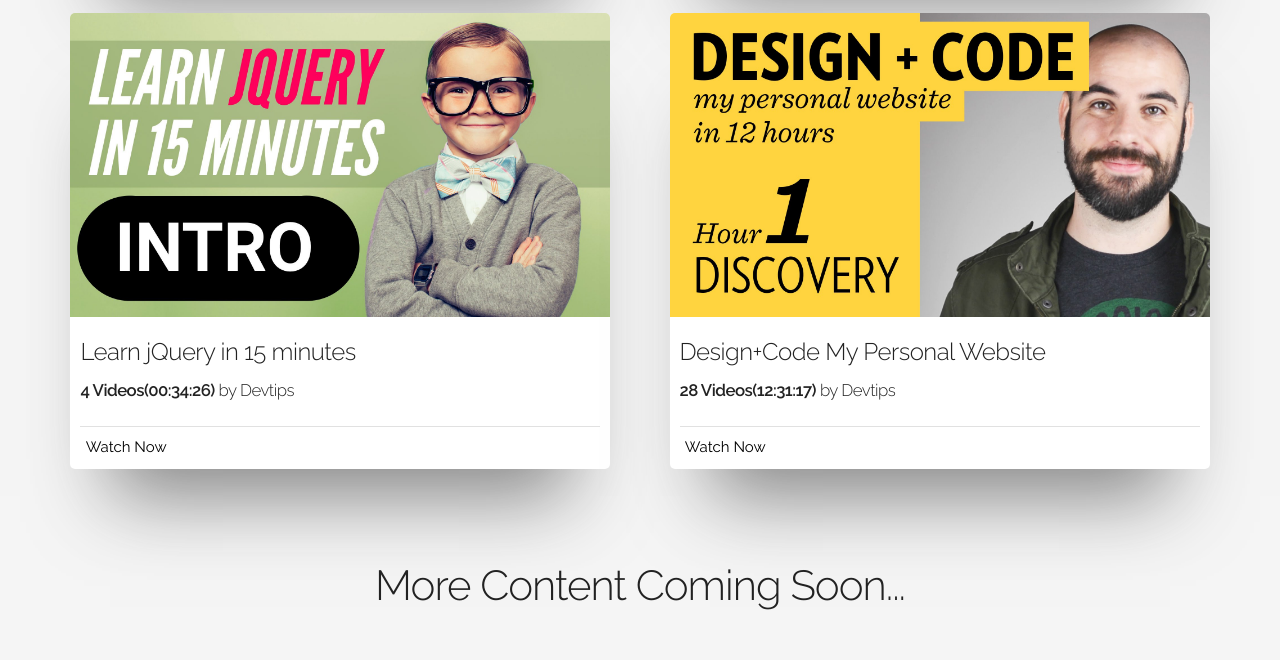
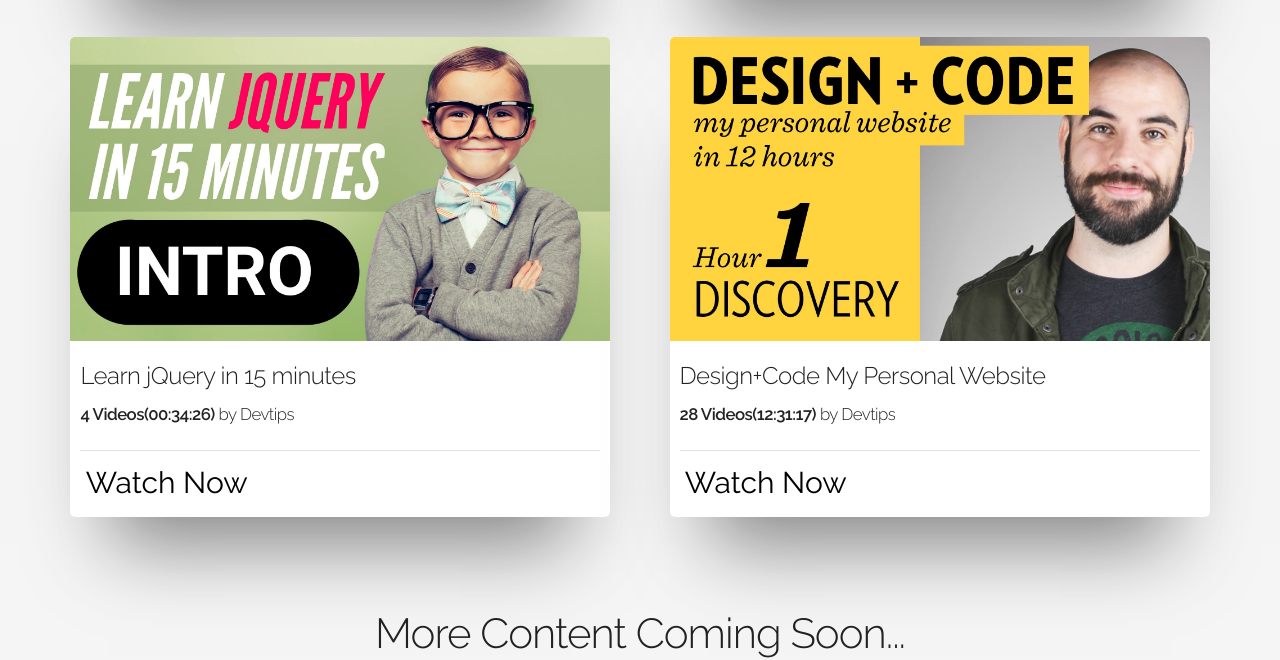
Before and after one commit to Utkarshbhimte/Card-Design-1, a plain HTML site: page index.html in a window 1280 px wide. Shown: the part 694-1354 px from the top of the page. Before the commit the page ends 1306 px from the top, so only its background shows below. Drawn offline with Linux system fonts and the light colour scheme.

Commit message:
OPtimization

```diff
--- a/css/style.css
+++ b/css/style.css
@@ -25,11 +25,11 @@ html, body{
 	-webkit-box-shadow: 0px 67px 74px -40px rgba(66,66,66,0.63);
 	-moz-box-shadow: 0px 67px 74px -40px rgba(66,66,66,0.63);
 	box-shadow: 0px 67px 74px -40px rgba(66,66,66,0.63);
-	transition: all .3s ease-in-out;
+	transition: all .2s ease-in-out;
 }
 
 .card-layout:hover{
-	transform: scale(1.1);
+	transform: scale(1.05);
 	-webkit-box-shadow: 0px 46px 103px -49px rgba(0,0,0,0.75);
 	-moz-box-shadow: 0px 46px 103px -49px rgba(0,0,0,0.75);
 	box-shadow: 0px 46px 103px -49px rgba(0,0,0,0.75);
@@ -53,7 +53,7 @@ html, body{
 
 .card-layout .content a{
 	text-decoration: none;
-	font-size: 100%;
+	font-size: 200%;
 	color: #000;
 	margin: 1%;
 }
```
Also changed, not shown: 1 other file.
